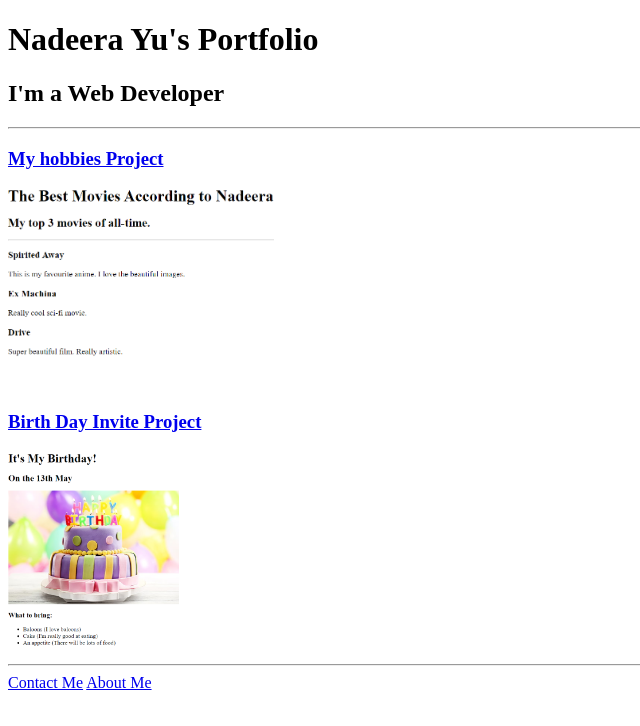
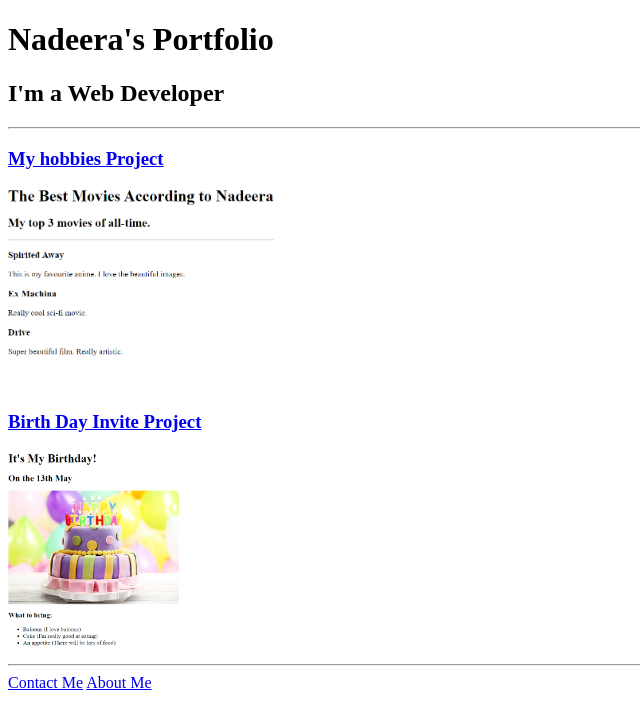
Before and after one commit to Nadeera-Muhammedali/portfolio, a plain HTML site: page index.html in a window 1280 px wide. Shown: the whole page, without its empty margins (0-640 px from the left). Drawn offline with Linux system fonts and the light colour scheme.

Commit message:
Update index.html

```diff
--- a/index.html
+++ b/index.html
@@ -7,7 +7,7 @@
 </head>
 <body>
 
-     <h1>Nadeera Yu's Portfolio</h1>
+     <h1>Nadeera's Portfolio</h1>
      <h2>I'm a Web Developer</h2>
      <hr />
      <h3><a href="./public/hobbies.html">My hobbies Project</a></h3>
```
